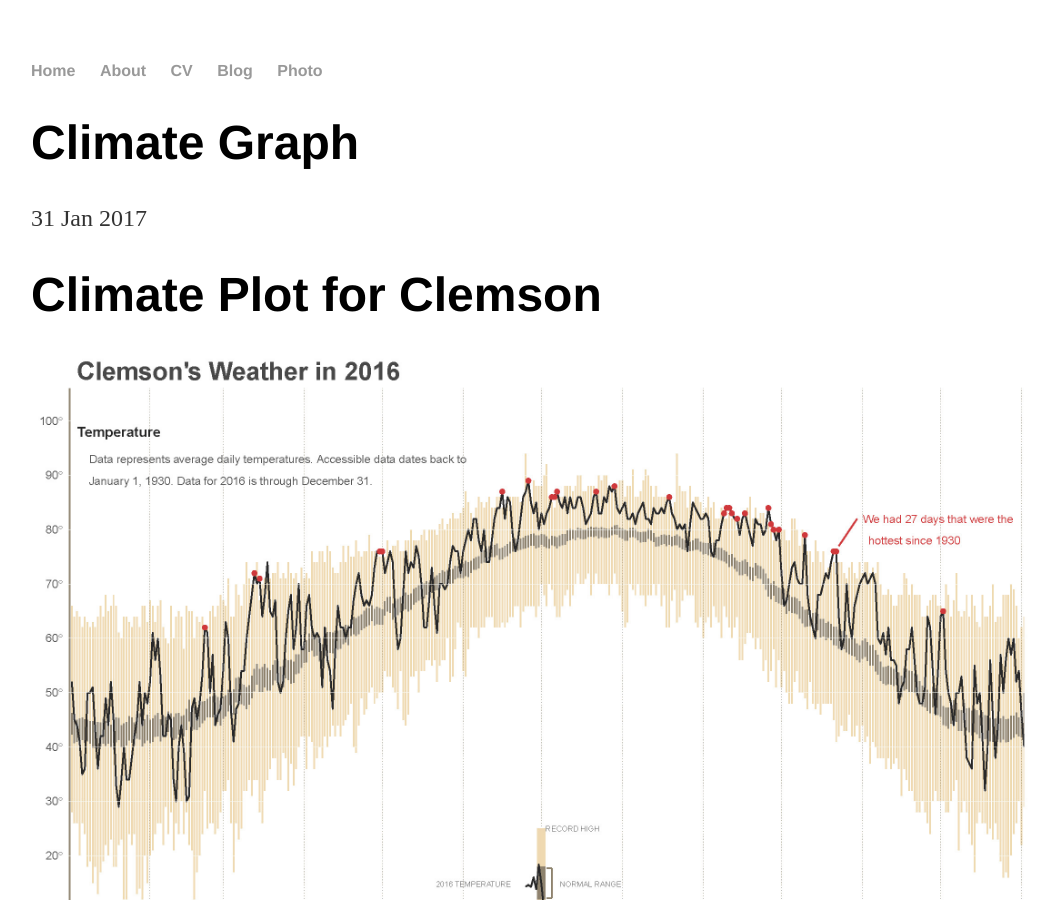
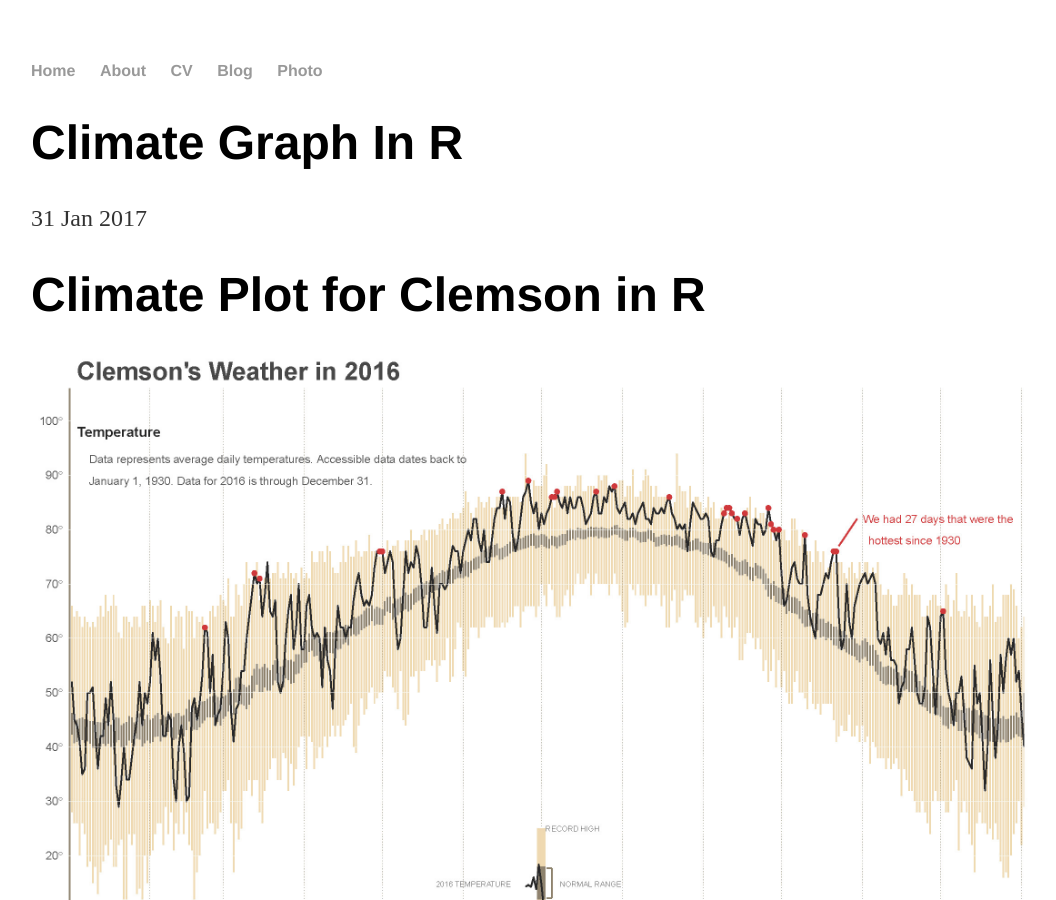
Before and after one commit to scottogletree/ogletrees.github.io, a Jekyll site: the page built from _posts/2017-01-31-climate-graph-in -R.md, in a window 1280 px wide and 900 px high. Shown: the whole window, without its empty margins (161-1217 px from the left). Built offline with Jekyll 4.4.1, drawn with Linux system fonts in a browser that asks for light colours; our own code applies the rules of GitHub Pages for plain Markdown files.

Commit message:
Title adjust

```diff
--- a/_posts/2017-01-31-climate-graph.md
+++ b/_posts/2017-01-31-climate-graph-in -R.md
@@ -1,4 +1,4 @@
-# Climate Plot for Clemson
+# Climate Plot for Clemson in R
 <img src="/assests/Clemson-2016.jpg" alt="Drawing" style="width: 1000px;"/>
 
 
```
